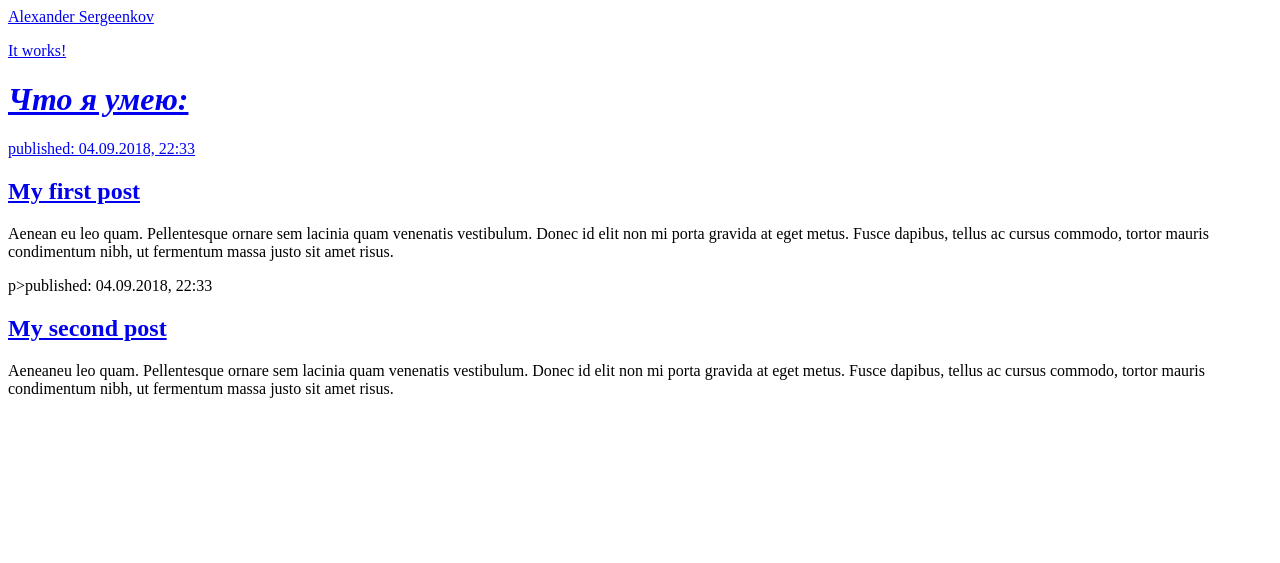
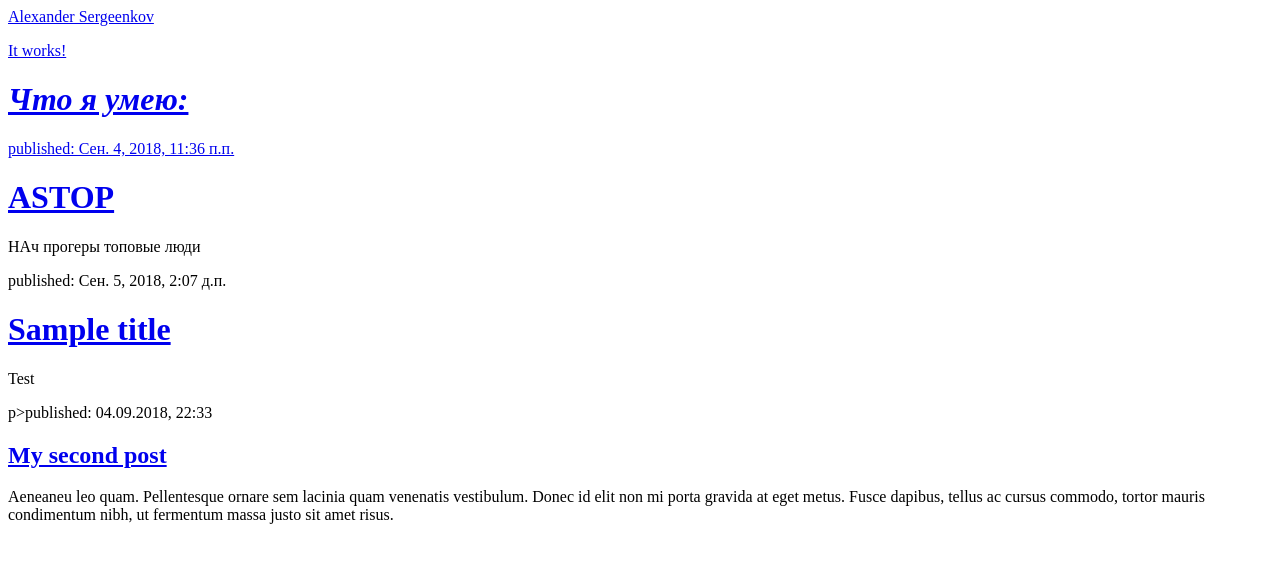
Before and after one commit to CatsFan/my-first-blog, a Django app: template blog/templates/blog/post_list.html in a window 1280 px wide. Shown: the top 563 px of the page. Run offline with Django 3.2, Linux system fonts and the light colour scheme; the template is opened without the code that fills it: values that come from a table or form of the project are taken from there, others are empty; data comes from the database, SQL or seed files in the repository; both versions use the stored data as it was after the commit.

Commit message:
Modified templates to display posts from database.

```diff
--- a/blog/templates/blog/post_list.html
+++ b/blog/templates/blog/post_list.html
@@ -11,11 +11,13 @@
         <h1><em>Что я умею:</em></h1>
     </div>
 
+{% for post in posts %}
     <div>
-        <p>published: 04.09.2018, 22:33</p>
-        <h2><a href="https://vk.com/public170958893">My first post</a></h2>
-        <p>Aenean eu leo quam. Pellentesque ornare sem lacinia quam venenatis vestibulum. Donec id elit non mi porta gravida at eget metus. Fusce dapibus, tellus ac cursus commodo, tortor mauris condimentum nibh, ut fermentum massa justo sit amet risus.</p>
+        <p>published: {{ post.published_date }}</p>
+        <h1><a href="https://vk.com/public170958893">{{ post.title }}</a></h1>
+        <p>{{ post.text|linebreaksbr }}</p>
     </div>
+{% endfor %}
 
     <div>
       p>published: 04.09.2018, 22:33</p>
--- a/blog/views.py
+++ b/blog/views.py
@@ -1,6 +1,10 @@
 from django.shortcuts import render
+from django.utils import timezone
+from .models import Post
+
 
 # Create your views here.
 
 def post_list(request):
-    return render(request, 'blog/post_list.html', {})
+    Post.objects.filter(published_date__Ite=timezone.now()).order_by('published_date')
+    return render(request, 'blog/post_list.html', {'posts': posts})
```
Also changed, not shown: db.sqlite3.
